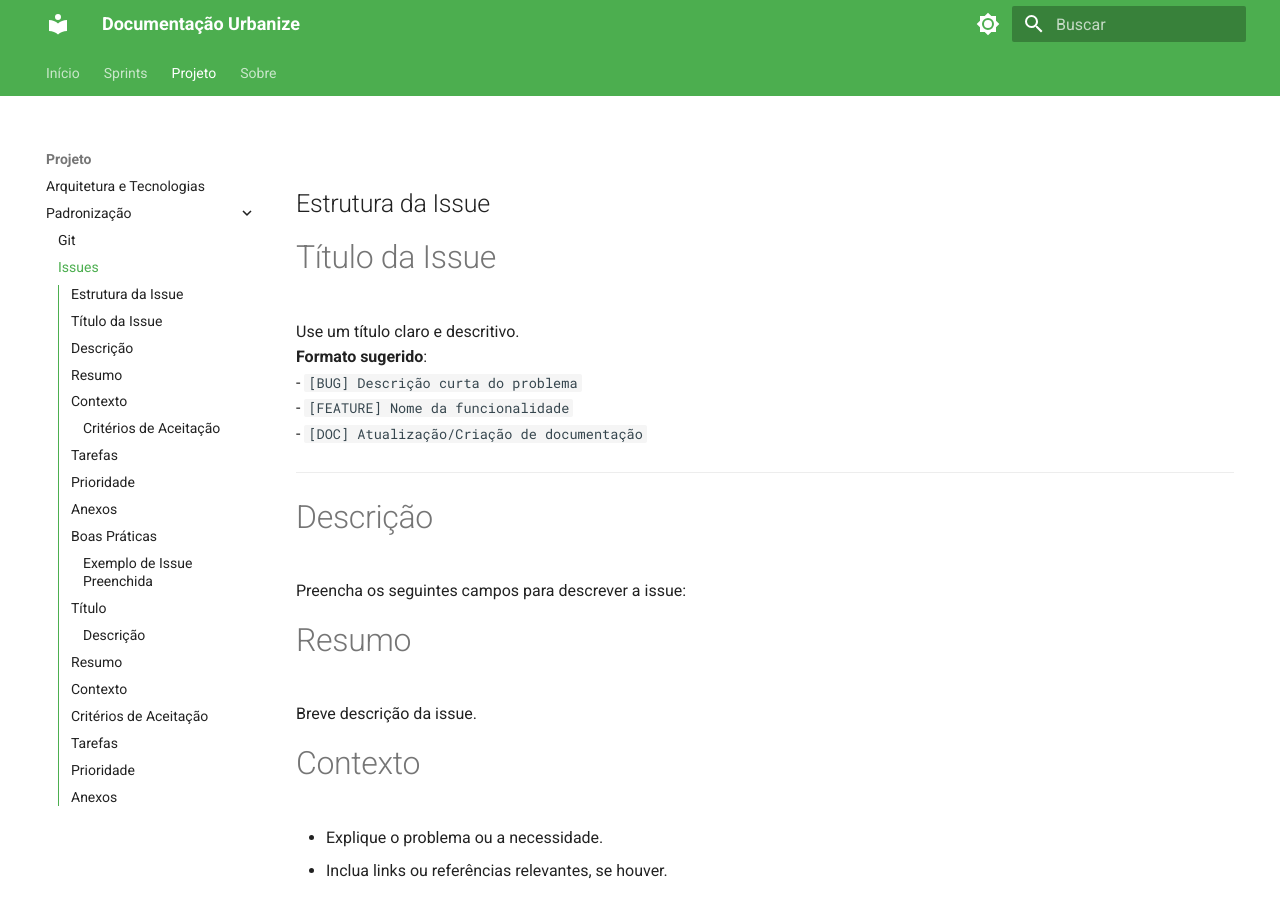
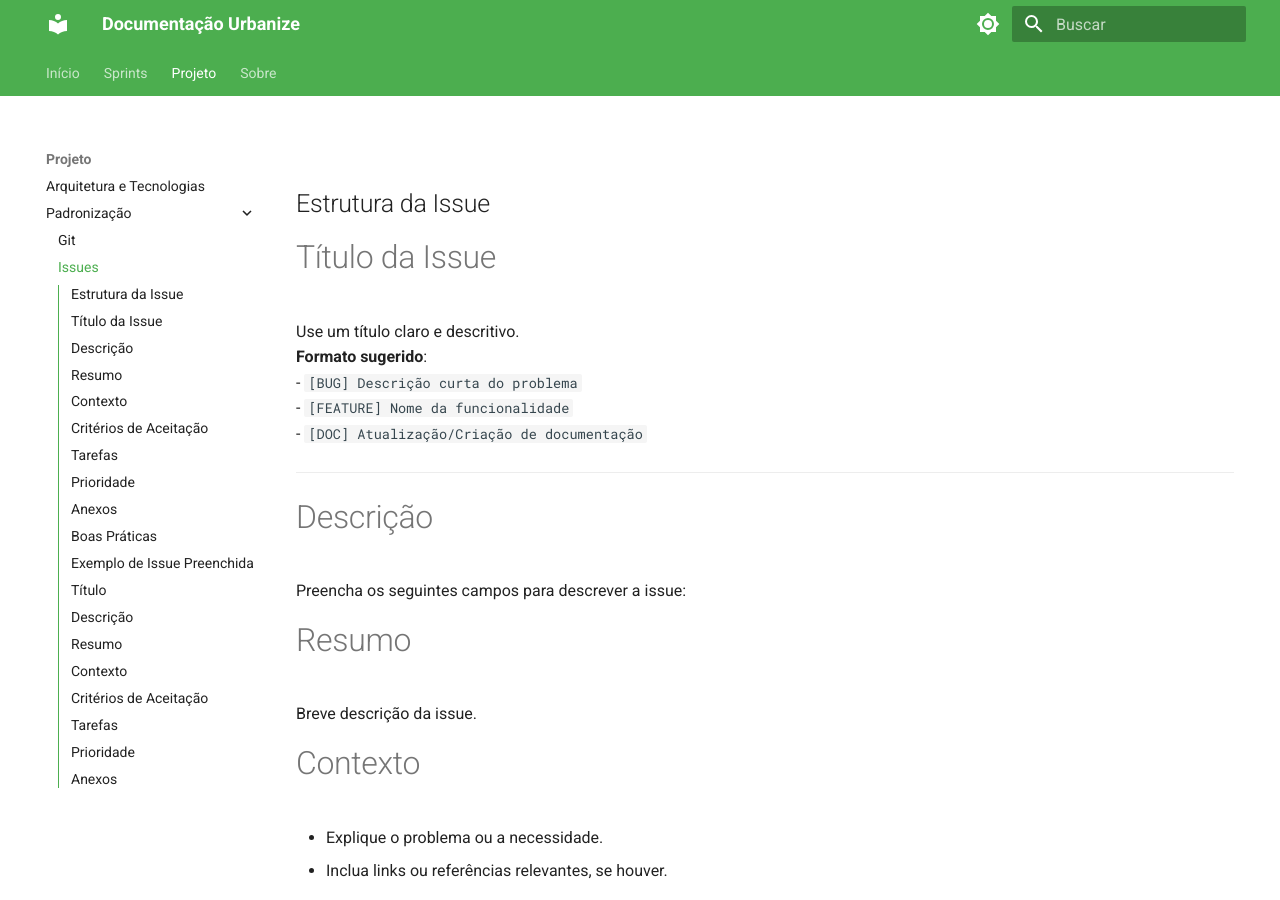
Before and after one commit to unb-mds/2024-2-Urbanize, an MkDocs documentation site: the page built from docs/padronizacaoIssues.md, in a window 1280 px wide and 900 px high. Built offline with MkDocs 1.6.1 and Material for MkDocs 9.7.7, drawn with Linux system fonts in a browser that asks for light colours.

Commit message:
Correções

```diff
--- a/docs/padronizacaoIssues.md
+++ b/docs/padronizacaoIssues.md
@@ -21,7 +21,7 @@
 - Explique o problema ou a necessidade.
 - Inclua links ou referências relevantes, se houver.
 
-## Critérios de Aceitação
+# Critérios de Aceitação
 Liste os requisitos necessários para que a issue seja considerada resolvida.
 **Exemplo**:
 - O botão X está funcionando conforme o esperado.
@@ -59,12 +59,12 @@
 
 ---
 
-## Exemplo de Issue Preenchida
+# Exemplo de Issue Preenchida
 
 # Título
 `[BUG] Erro ao carregar o mapa interativo`
 
-## Descrição
+# Descrição
 
 # Resumo
 O mapa interativo não está carregando ao acessar a página inicial.
```
Also changed, not shown: docs/padronizacaoGit.md (+1 -1 lines).
